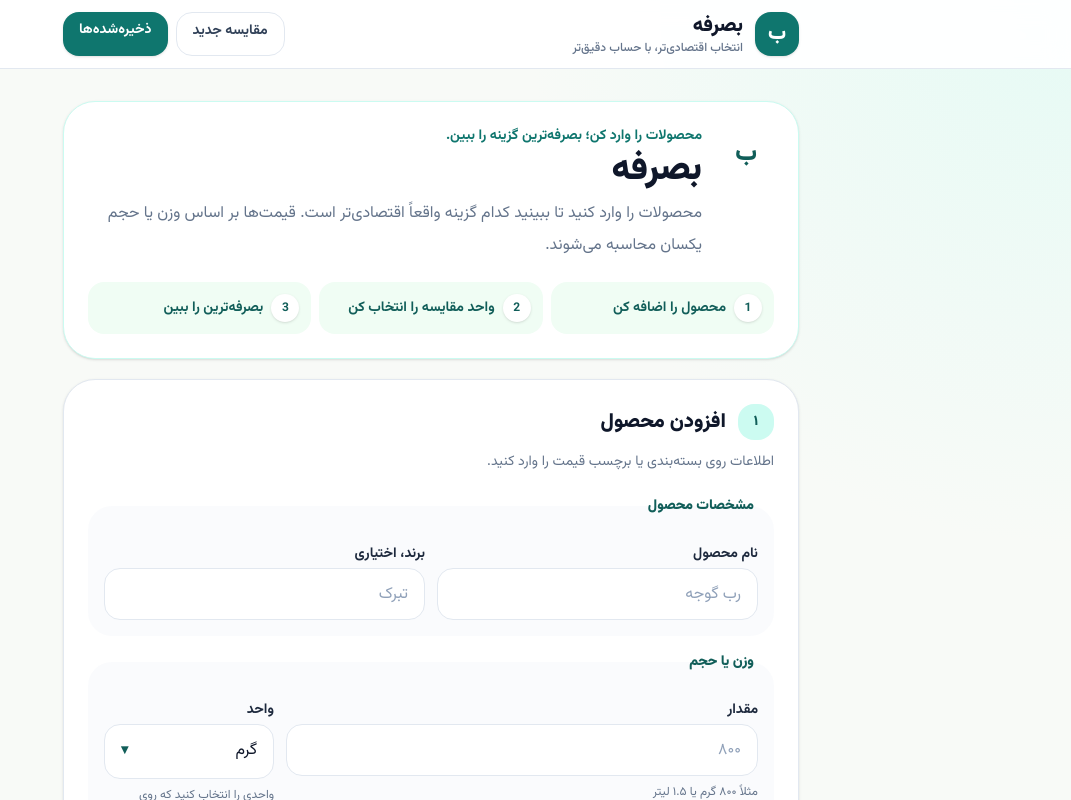
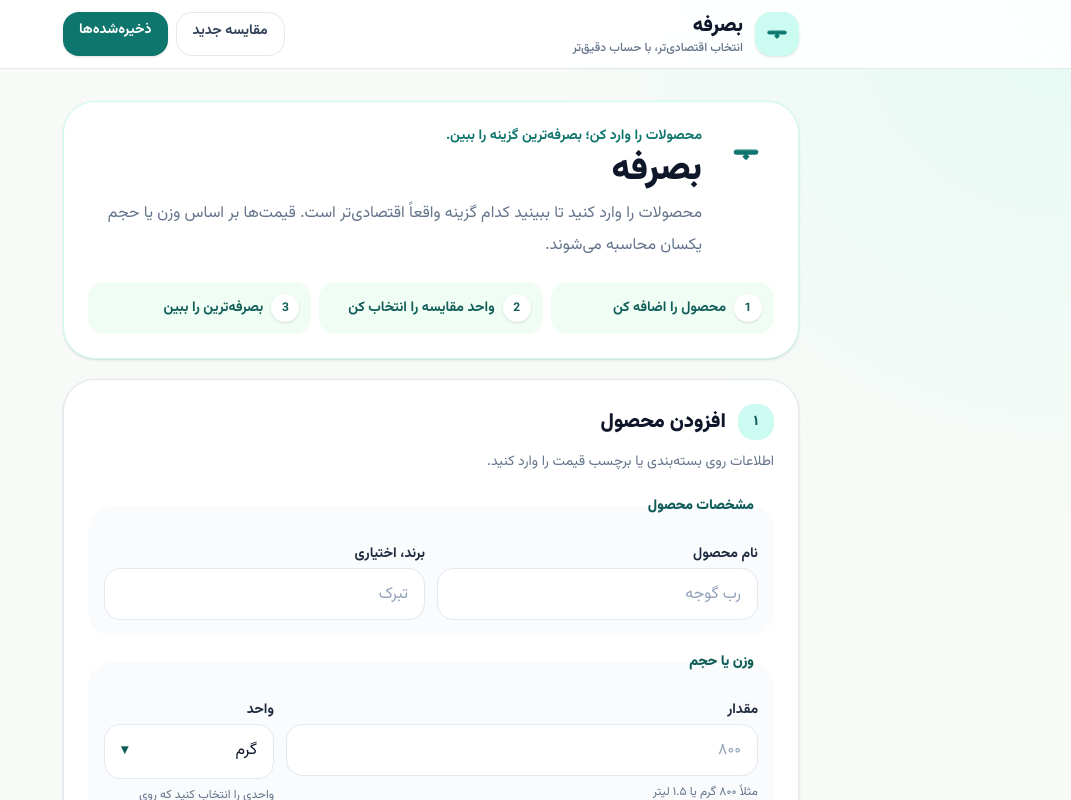
Before and after one commit to mohammad-kabiri/besarefe, a Next.js app: page / in a window 1280 px wide. Shown: the top 800 px of the page, without its empty margins (209-1280 px from the left). Built offline with nearby package versions, Linux system fonts and the light colour scheme.

Commit message:
Use final Besarefe icons across site

```diff
--- a/public/offline.html
+++ b/public/offline.html
@@ -36,15 +36,11 @@
         box-shadow: 0 20px 60px rgba(15, 23, 42, 0.1);
       }
 
-      .brand {
-        display: inline-grid;
-        place-items: center;
-        width: 48px;
-        height: 48px;
-        border-radius: 18px;
-        background: #ccfbf1;
-        color: #115e59;
-        font-weight: 800;
+      .brand-icon {
+        display: block;
+        width: 56px;
+        height: 56px;
+        border-radius: 20px;
         margin-bottom: 16px;
       }
 
@@ -64,7 +60,7 @@
   </head>
   <body>
     <main>
-      <div class="brand">ب</div>
+      <img src="/icons/site-icon-256.png" alt="بصرفه" class="brand-icon" />
       <h1>آفلاین هستید</h1>
       <p>
         اگر قبلاً بصرفه را باز کرده باشید، صفحه اصلی و ذخیره‌شده‌ها پس از بارگذاری اولیه
--- a/src/app/layout.tsx
+++ b/src/app/layout.tsx
@@ -11,6 +11,9 @@
   title: "بصرفه",
   description: "مقایسه سریع قیمت محصولات بر اساس وزن یا حجم",
   applicationName: "بصرفه",
+  icons: {
+    apple: "/icons/apple-touch-icon.png",
+  },
   appleWebApp: {
     capable: true,
     title: "بصرفه",
--- a/src/app/page.tsx
+++ b/src/app/page.tsx
@@ -1,3 +1,5 @@
+import Image from "next/image";
+
 import ComparisonResult from "@/components/ComparisonResult";
 import OutputUnitSelector from "@/components/OutputUnitSelector";
 import ProductForm from "@/components/ProductForm";
@@ -15,8 +17,15 @@
     <main className="mx-auto flex min-h-screen w-full max-w-3xl flex-col gap-5 px-4 py-5 sm:py-8">
       <section className="overflow-hidden rounded-4xl border border-teal-100 bg-white p-5 shadow-sm sm:p-6">
         <div className="flex items-start gap-4">
-          <div className="hidden size-14 shrink-0 items-center justify-center rounded-3xl bg(--color-primary-soft) text-2xl font-black text-(--color-primary-strong) sm:flex">
-            ب
+          <div className="hidden size-14 shrink-0 items-center justify-center rounded-3xl bg(--color-primary-soft) sm:flex">
+            <Image
+              src="/icons/site-mark-transparent.svg"
+              alt=""
+              width={38}
+              height={38}
+              aria-hidden="true"
+              priority
+            />
           </div>
           <div className="min-w-0">
             <p className="text-sm font-bold text-(--color-primary)">
--- a/src/components/AppHeader.tsx
+++ b/src/components/AppHeader.tsx
@@ -1,3 +1,4 @@
+import Image from "next/image";
 import Link from "next/link";
 
 export default function AppHeader() {
@@ -5,8 +6,15 @@
     <header className="sticky top-0 z-40 border-b border-[var(--color-border)] bg-white/92 backdrop-blur-md">
       <div className="mx-auto flex w-full max-w-3xl flex-col gap-3 px-4 py-3 sm:flex-row sm:items-center sm:justify-between">
         <Link className="flex items-center gap-3" href="/">
-          <span className="flex size-11 items-center justify-center rounded-2xl bg-[var(--color-primary)] text-xl font-black text-white shadow-sm">
-            ب
+          <span className="flex size-11 items-center justify-center rounded-2xl bg-[var(--color-primary-soft)] shadow-sm">
+            <Image
+              src="/icons/site-mark-transparent.svg"
+              alt=""
+              width={30}
+              height={30}
+              aria-hidden="true"
+              priority
+            />
           </span>
           <span className="leading-tight">
             <span className="block text-xl font-black text-[var(--color-text)]">
```
